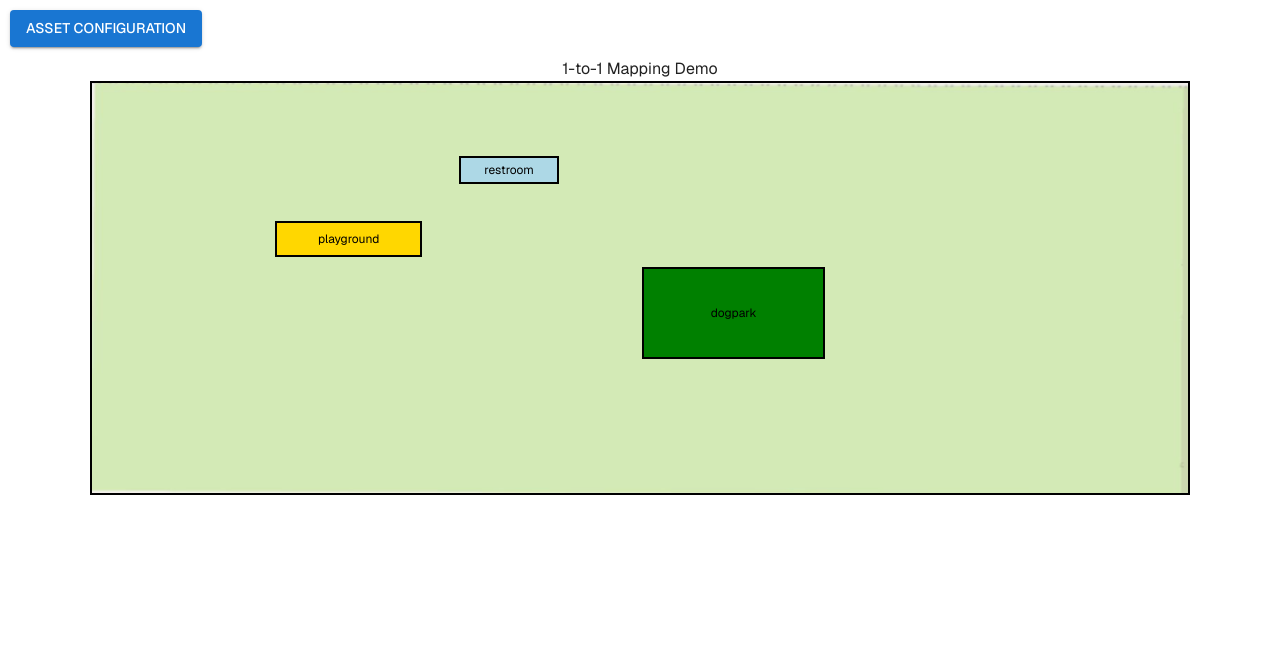
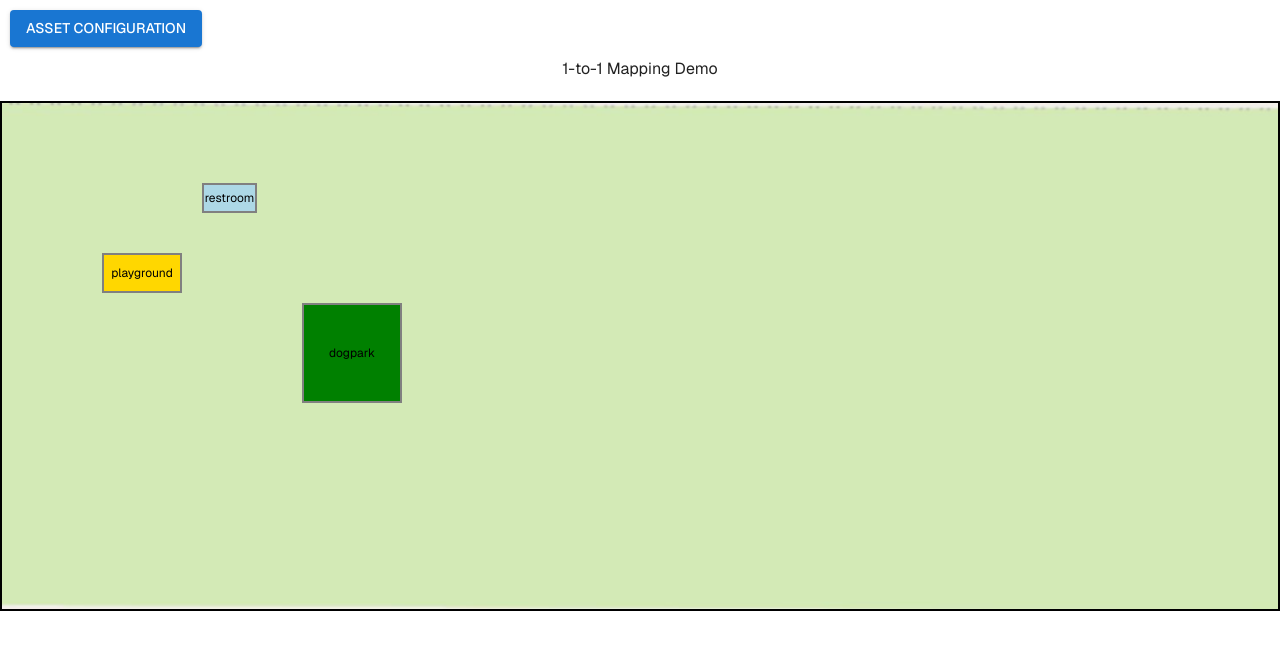
Before and after one commit to sohummehta/tangible-community, a Next.js app in the folder frontend/: page / in a window 1280 px wide. Shown: the top 650 px of the page. Built offline with nearby package versions, Linux system fonts and the light colour scheme; what @mui/material-nextjs would draw is missing.

Commit message:
Revert "Fixing styling"

```diff
--- a/frontend/src/app/main/page.tsx
+++ b/frontend/src/app/main/page.tsx
@@ -7,26 +7,26 @@ import Understand from '@/components/understand';
 export default function Main() {
     return (
         <>
-        <Grid container spacing={0.5} sx = {{height: {xs: "auto", md: "100vh"}, alignItems: 'stretch'}}>
-            <Grid size={{xs: 12, md:4}} sx={{border: "1px solid black", overflow: 'auto', p: 1.5}}>
-                <Typography align = "center" variant = "h6">Understand</Typography>
+        <Grid container spacing={0.5}>
+            <Grid size={{xs: 12, md:4}} sx={{border: "1px solid black", height: "100vh"}}>
+                <Typography align = "center" variant = "h6">Understand/Simulate</Typography>
                 <Understand />
             </Grid>
 
-            <Grid size ={{xs: 12, md: 8}} sx={{display: "flex",flexDirection: "column",gap: 0.5,height: { xs: "auto", md: "100%" },}}>
-                <Box sx = {{border: "1px solid black", p: 1, flex: { xs: "0 0 auto", md: "2 1 60%" }, display: "flex", flexDirection: "column", minHeight: { xs: 260, md: 0 },}}>
-                    <Typography align = "center" variant = "h6">Mapping</Typography>
-                    <Box sx = {{flex: 1, minHeight: 0}}>
+            <Grid size ={{xs: 12, md: 8}}>
+                <Grid container direction = "column" spacing = {0.5} sx = {{height: "100vh"}}>
+                    <Grid sx = {{border: "1px solid black", height: "62.5vh"}}>
+                        <Typography align = "center" variant = "h6">Mapping</Typography>
                         <Mapping />
-                    </Box>
-                    <Box sx={{display: "flex", justifyContent: "center", mt: 1}}>
-                        <Button variant = "contained" color= "primary" size = "small">Change View</Button>
-                    </Box>
-                </Box>
+                        <Box sx={{ display: 'flex', justifyContent: 'center', alignItems: 'center', paddingTop: "10px" }}>
+                            <Button variant = "contained" color= "primary">Change View</Button>
+                        </Box>
+                    </Grid>
 
-                <Box sx = {{border : "1px solid black", p: 1, flex: { xs: "0 0 auto", md: "1 1 40%" }, minHeight: { xs: 180, md: 0 }}}>
-                    <Typography align = "center" variant = "h6">Feedback</Typography>
-                </Box>
+                    <Grid sx = {{border : "1px solid black", height: "37vh"}}>
+                        <Typography align = "center" variant = "h6">Feedback</Typography>
+                    </Grid>
+                </Grid>
             </Grid>
         </Grid>
         </>
--- a/frontend/src/components/mapping.tsx
+++ b/frontend/src/components/mapping.tsx
@@ -1,8 +1,4 @@
-"use client"
-
-/*
 import React from 'react';
-import {Box} from '@mui/material';
 
 const mockAssets = [
     {
@@ -58,7 +54,7 @@ const Mapping = () => {
             width: asset.width,
             height: asset.height,
             backgroundColor: asset.color,
-            border: '2px solid black',
+            border: '2px solid gray',
             display: 'flex',
             alignItems: 'center',
             justifyContent: 'center',
@@ -81,99 +77,4 @@ const Mapping = () => {
     )
 }
 */
-
-import React, { useLayoutEffect, useRef, useState } from "react";
-import { Button } from "@mui/material";
-
-type Asset = { id: string; x: number; y: number; width: number; height: number; color: string };
-
-const mockAssets: Asset[] = [
-  { id: "playground", x: 100, y: 150, width: 80,  height: 40,  color: "#FFD700" },
-  { id: "dogpark",    x: 300, y: 200, width: 100, height: 100, color: "green"   },
-  { id: "restroom",   x: 200, y:  80, width: 55,  height: 30,  color: "#ADD8E6" },
-];
-
-/**
- * Choose the coordinate system you authored against.
- * If you originally placed objects on a 600×450 canvas, keep these as 600/450.
- * If you want to use the map’s native pixels instead, set to 2800/1054
- * and input asset coords/sizes in that space.
- */
-const BASE_W = 600;
-const BASE_H = 450;
-
-// Real image pixels (what you told me)
-const IMG_W = 2800;
-const IMG_H = 1054;
-const IMG_RATIO = IMG_W / IMG_H; // ≈ 2.6578
-
-export default function Mapping() {
-  const containerRef = useRef<HTMLDivElement>(null);
-  const [size, setSize] = useState({ w: 900, h: Math.round(900 / IMG_RATIO) });
-
-  // Track container width and compute height from the true image ratio
-  useLayoutEffect(() => {
-    if (!containerRef.current) return;
-    const el = containerRef.current;
-
-    const update = () => {
-      const w = el.getBoundingClientRect().width;
-      const h = w / IMG_RATIO;
-      setSize({ w, h });
-    };
-
-    const ro = new ResizeObserver(update);
-    ro.observe(el);
-    update();
-    return () => ro.disconnect();
-  }, []);
-
-  const scaleX = size.w / BASE_W;
-  const scaleY = size.h / BASE_H;
-
-  return (
-    <div ref={containerRef} style={{ width: "100%", maxWidth: 1100, margin: "0 auto" }}>
-      <div
-        style={{
-          position: "relative",
-          width: "100%",
-          height: size.h,                  // height derived from ratio
-          border: "2px solid #000",
-          backgroundImage: 'url("/map.png")',
-          backgroundSize: "cover",         // keeps fill without letterboxing
-          backgroundPosition: "center",
-          backgroundRepeat: "no-repeat",
-          backgroundColor: "#dceac2",      // optional tint
-        }}
-      >
-        {mockAssets.map((a) => (
-          <div
-            key={a.id}
-            style={{
-              position: "absolute",
-              top: a.y * scaleY,
-              left: a.x * scaleX,
-              width: a.width * scaleX,
-              height: a.height * scaleY,
-              backgroundColor: a.color,
-              border: "2px solid black",
-              display: "flex",
-              alignItems: "center",
-              justifyContent: "center",
-              fontSize: 12,
-              color: "black",
-              boxSizing: "border-box",
-            }}
-          >
-            {a.id}
-          </div>
-        ))}
-
-      </div>
-    </div>
-  );
-}
-
-
-
-//export default Mapping;
+export default Mapping;
```
